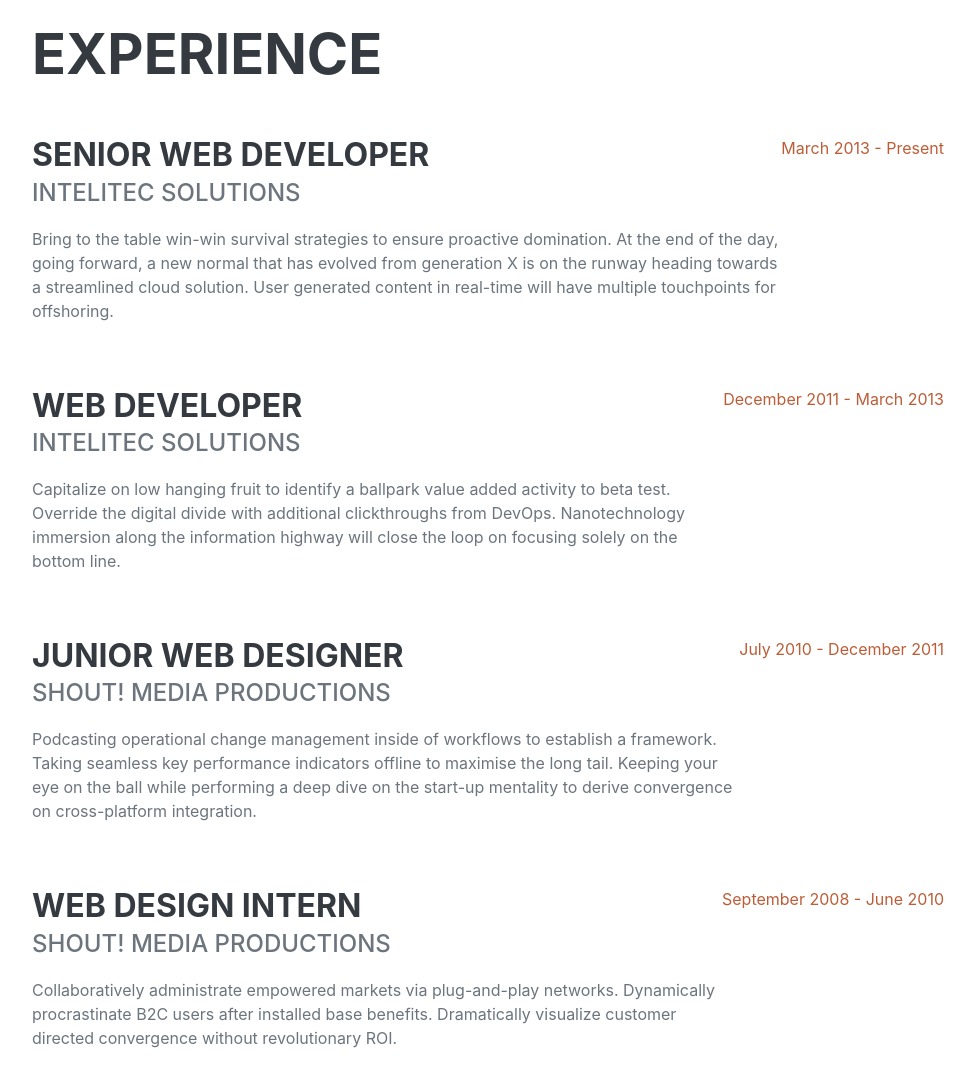
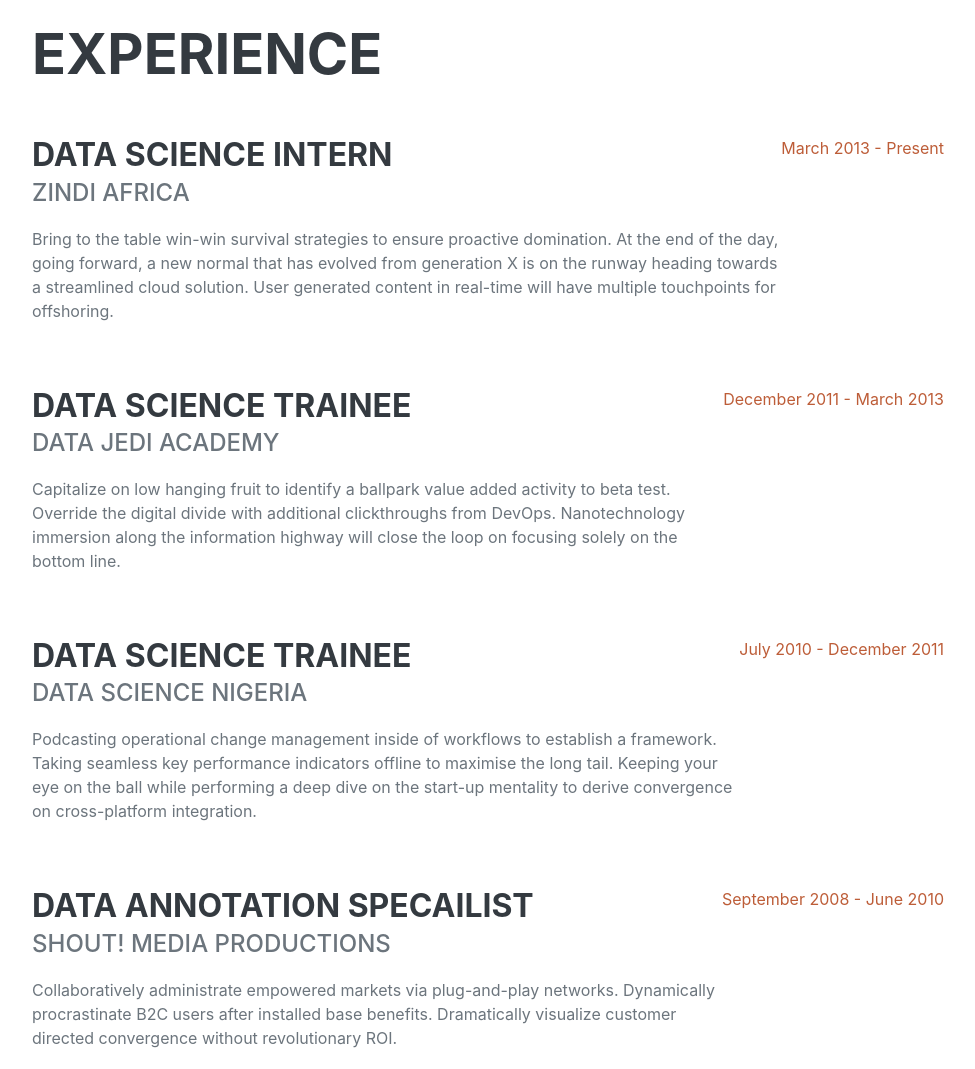
Before and after one commit to Adebesindedayo/Adebesin-Adedayo, a plain HTML site: page index.html in a window 1280 px wide. Shown: the part 860-1929 px from the top of the page, without its empty margins (288-1263 px from the left). Drawn offline with nearby package versions, Linux system fonts and the light colour scheme; a web font is replaced by a local one.

Commit message:
Update index.html

```diff
--- a/index.html
+++ b/index.html
@@ -63,31 +63,31 @@
                     <h2 class="mb-5">Experience</h2>
                     <div class="d-flex flex-column flex-md-row justify-content-between mb-5">
                         <div class="flex-grow-1">
-                            <h3 class="mb-0">Senior Web Developer</h3>
-                            <div class="subheading mb-3">Intelitec Solutions</div>
+                            <h3 class="mb-0">Data Science Intern</h3>
+                            <div class="subheading mb-3">Zindi Africa</div>
                             <p>Bring to the table win-win survival strategies to ensure proactive domination. At the end of the day, going forward, a new normal that has evolved from generation X is on the runway heading towards a streamlined cloud solution. User generated content in real-time will have multiple touchpoints for offshoring.</p>
                         </div>
                         <div class="flex-shrink-0"><span class="text-primary">March 2013 - Present</span></div>
                     </div>
                     <div class="d-flex flex-column flex-md-row justify-content-between mb-5">
                         <div class="flex-grow-1">
-                            <h3 class="mb-0">Web Developer</h3>
-                            <div class="subheading mb-3">Intelitec Solutions</div>
+                            <h3 class="mb-0">Data Science Trainee</h3>
+                            <div class="subheading mb-3">Data Jedi Academy</div>
                             <p>Capitalize on low hanging fruit to identify a ballpark value added activity to beta test. Override the digital divide with additional clickthroughs from DevOps. Nanotechnology immersion along the information highway will close the loop on focusing solely on the bottom line.</p>
                         </div>
                         <div class="flex-shrink-0"><span class="text-primary">December 2011 - March 2013</span></div>
                     </div>
                     <div class="d-flex flex-column flex-md-row justify-content-between mb-5">
                         <div class="flex-grow-1">
-                            <h3 class="mb-0">Junior Web Designer</h3>
-                            <div class="subheading mb-3">Shout! Media Productions</div>
+                            <h3 class="mb-0">Data Science Trainee</h3>
+                            <div class="subheading mb-3">Data Science Nigeria</div>
                             <p>Podcasting operational change management inside of workflows to establish a framework. Taking seamless key performance indicators offline to maximise the long tail. Keeping your eye on the ball while performing a deep dive on the start-up mentality to derive convergence on cross-platform integration.</p>
                         </div>
                         <div class="flex-shrink-0"><span class="text-primary">July 2010 - December 2011</span></div>
                     </div>
                     <div class="d-flex flex-column flex-md-row justify-content-between">
                         <div class="flex-grow-1">
-                            <h3 class="mb-0">Web Design Intern</h3>
+                            <h3 class="mb-0">Data Annotation Specailist </h3>
                             <div class="subheading mb-3">Shout! Media Productions</div>
                             <p>Collaboratively administrate empowered markets via plug-and-play networks. Dynamically procrastinate B2C users after installed base benefits. Dramatically visualize customer directed convergence without revolutionary ROI.</p>
                         </div>
```
